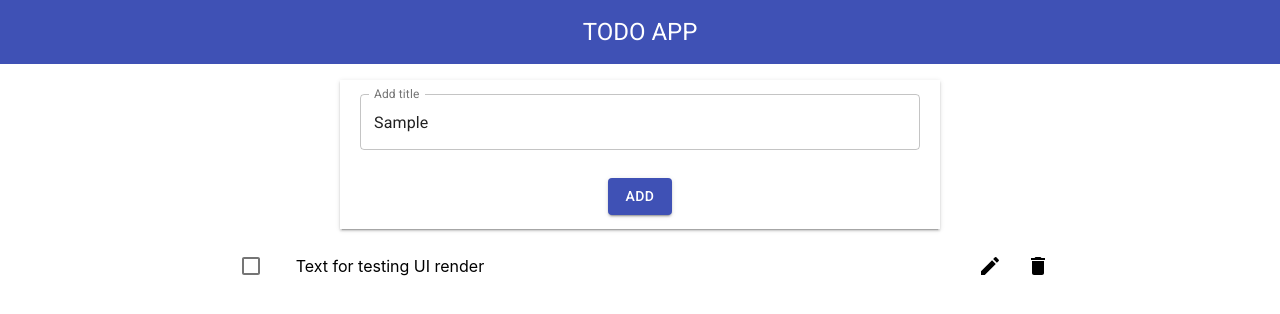
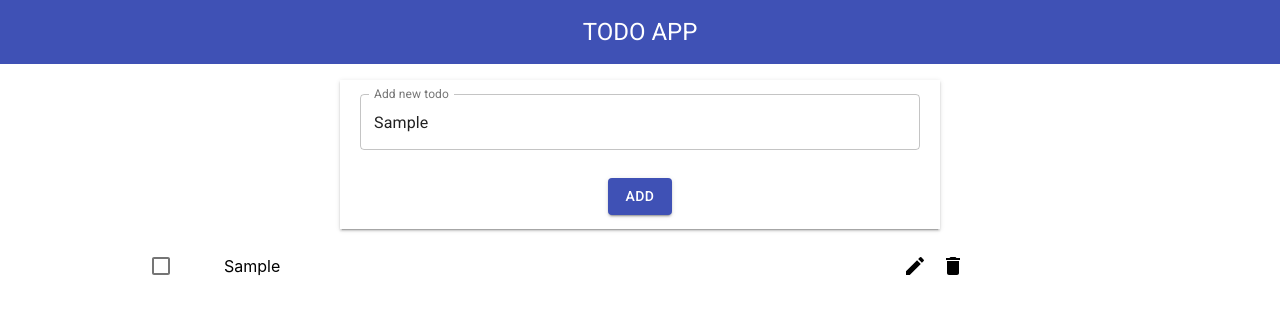
Before and after one commit to idembele70/TODO_React_MUI, a React (Create React App) app: page / in a window 1280 px wide. Both pictures are taken after typing "Sample" into the empty fields and a click on the button "ADD". Shown: the top 314 px of the page. Built offline with nearby package versions, Linux system fonts and the light colour scheme.

Commit message:
gestion de validation des todos

```diff
--- a/src/App.js
+++ b/src/App.js
@@ -1,14 +1,12 @@
 import "./App.css";
 
 import Title from "./components/Title";
-import AddTodo from "./components/AddTodo";
 import Todos from "./components/Todos";
 
 function App() {
   return (
     <>
       <Title>TODO APP</Title>
-      <AddTodo />
       <Todos/>
     </>
   );
--- a/src/components/AddTodo.jsx
+++ b/src/components/AddTodo.jsx
@@ -1,10 +1,11 @@
 import { Box, Button, makeStyles, TextField } from "@material-ui/core";
-
+import { useCallback } from "react";
+import { useRef } from "react";
+import TodoModel from "./../models/Todo.model";
 const useStyles = makeStyles((theme) => ({
-
   root: {
-    "& > *" : {
-      margin : "14px",
+    "& > *": {
+      margin: "14px",
     },
     width: "100%",
     display: "flex",
@@ -27,18 +28,30 @@ const useStyles = makeStyles((theme) => ({
   },
 }));
 
-export default function AddTodo() {
+export default function AddTodo(props) {
   const { root, newTodoRow, newTodoContainer, addTodoBtn } = useStyles();
+  const newTodoRef = useRef("");
+  const { onAddNewTodo } = props;
+  const onAddTodo = useCallback(() => {
+    const { value } = newTodoRef.current;
+    onAddNewTodo(TodoModel({ message: value, done: false }));
+  }, [onAddNewTodo]);
   return (
     <Box className={newTodoContainer} boxShadow={2}>
       <form className={root}>
         <TextField
           id="outlined-basic"
-          label="Add title"
+          label="Add new todo"
           variant="outlined"
           className={newTodoRow}
+          inputRef={newTodoRef}
         />
-        <Button variant="contained" color="primary" className={addTodoBtn}>
+        <Button
+          variant="contained"
+          color="primary"
+          className={addTodoBtn}
+          onClick={onAddTodo}
+        >
           ADD
         </Button>
       </form>
--- a/src/components/TodoRow.jsx
+++ b/src/components/TodoRow.jsx
@@ -1,7 +1,9 @@
-import { Grid, Checkbox, Box, makeStyles } from "@material-ui/core";
+import { Box, Checkbox, Grid, makeStyles } from "@material-ui/core";
 import CreateIcon from "@material-ui/icons/Create";
 import DeleteIcon from "@material-ui/icons/Delete";
-
+import { useEffect } from "react";
+import { Fragment, useState } from 'react';
+import { addToLocalStorage } from '../services/todo.services';
 const useStyles = makeStyles({
   iconsContainer: {
     display: "flex",
@@ -11,27 +13,45 @@ const useStyles = makeStyles({
   },
 });
 
-export default function TodoRow() {
+export default function TodoRow({ data }) {
   const { iconsContainer, icons } = useStyles();
+  const [canUpdate, setUpdate] = useState(false);
+  const onCheck = (e) => {
+    const todo = data.find(message => message.id === +e.target.name)
+    todo.done = !todo.done
+    e.target.checked = todo.done
+    setUpdate(up => up = !up)
+    addToLocalStorage(data)
+  }
+  addToLocalStorage(data)
+  useEffect(
+    () => console.log("render"), [canUpdate]
+  )
   return (
-    <>
-      <Grid container justify="center" spacing={3}>
-        <Grid item>
+    <Grid container justify="center" spacing={1}>
+      {data.map(({ done, message, id }, i) => (
+        <Fragment key={i}>
+          <Grid item xs={1}>
             <Checkbox
               color="primary"
               inputProps={{ "aria-label": "primary checkbox" }}
-          ></Checkbox>
+              style={{ textAlign: "center" }}
+              checked={done}
+              name={String(id)}
+              onClick={onCheck}
+            />
           </Grid>
           <Grid item xs={8}>
-          <Box lineHeight="42px">Text for testing UI render</Box>
+            <Box lineHeight="42px">{message}</Box>
           </Grid>
-        <Grid item className={iconsContainer}>
+          <Grid item className={iconsContainer} xs={1}>
             <CreateIcon className={icons} />
-        </Grid>
-        <Grid item className={iconsContainer}>
             <DeleteIcon className={icons} />
           </Grid>
+          <Grid item xs={2}></Grid>
+          <br />
+        </Fragment>
+      ))}
     </Grid>
-    </>
   );
 }
--- a/src/components/todos.jsx
+++ b/src/components/todos.jsx
@@ -1,6 +1,8 @@
 import TodoRow from "./TodoRow";
 import { makeStyles, Box } from "@material-ui/core";
-
+import AddTodo from "./AddTodo";
+import { useEffect, useState } from 'react';
+import { getLocalStorage } from "../services/todo.services";
 const useStyles = makeStyles({
   root: {
     width: 1000,
@@ -9,12 +11,23 @@ const useStyles = makeStyles({
     margin: "0 auto",
   },
 });
+const todosContainer = getLocalStorage() || [];
 
 export default function Todos() {
   const { root } = useStyles();
+  const [update, setUpdate] = useState();
+  const handleNewTodo = (todo) => {
+    todosContainer.push({ ...todo, id: todosContainer.length });
+    setUpdate(update => !update)
+  };
+  useEffect(() => console.log("new todos"), [setUpdate])
+
   return (
-    <Box className={root}>
-      <TodoRow />
-    </Box>
+    <>
+      <AddTodo onAddNewTodo={handleNewTodo} />
+      <Box className={root}>
+        <TodoRow data={todosContainer} />
+      </Box>
+    </>
   );
 }
--- /dev/null
+++ b/src/models/Todo.model.jsx
@@ -0,0 +1,3 @@
+export default function TodoModel({ message = "", done = false, id  = 0 }) {
+  return { message, done, id };
+}
--- /dev/null
+++ b/src/services/todo.services.js
@@ -0,0 +1,7 @@
+export function addToLocalStorage(data) {
+  localStorage.setItem("TodoReactMUI", JSON.stringify(data))
+}
+
+export function getLocalStorage() {
+  return JSON.parse(localStorage.getItem("TodoReactMUI"))
+};
```
Also changed, not shown: 2 other files (tests, documents, lock files or other folders). Lines whose indentation alone changed are shown as unchanged.
